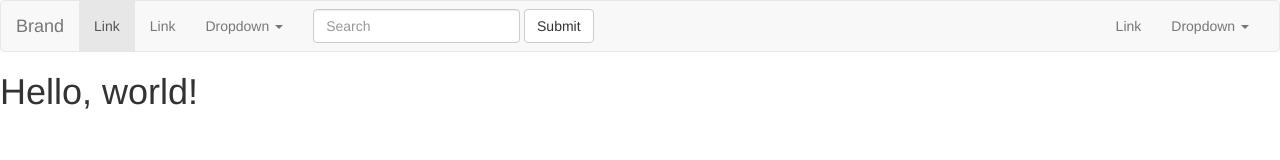
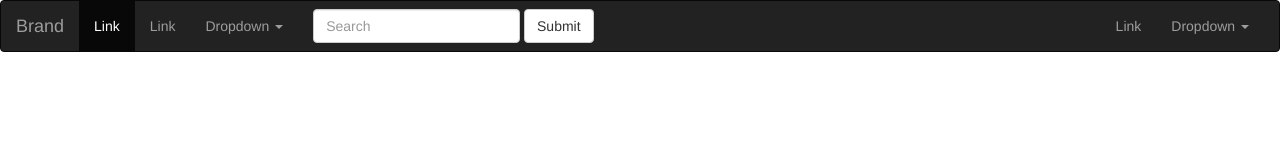
Before and after one commit to andrewatts85/houseThaiBoxing, a plain HTML site: page index.html in a window 1280 px wide. Drawn offline with nearby package versions, Linux system fonts and the light colour scheme.

Commit message:
cleaned up html

```diff
--- a/index.html
+++ b/index.html
@@ -20,7 +20,7 @@
   </head>
   <body>
 
-    <nav class="navbar navbar-default" role="navigation">
+    <nav class="navbar navbar-inverse" role="navigation">
       <div class="container-fluid">
         <!-- Brand and toggle get grouped for better mobile display -->
         <div class="navbar-header">
@@ -74,15 +74,11 @@
       </div><!-- /.container-fluid -->
     </nav>
 
-    <h1>Hello, world!</h1>
-
     <!-- jQuery (necessary for Bootstrap's JavaScript plugins) -->
     <script src="https://ajax.googleapis.com/ajax/libs/jquery/1.11.1/jquery.min.js"></script>
 
     <!-- Latest compiled and minified JavaScript -->
     <script src="//maxcdn.bootstrapcdn.com/bootstrap/3.2.0/js/bootstrap.min.js"></script>
 
-    <!-- Include all compiled plugins (below), or include individual files as needed -->
-    <script src="js/bootstrap.min.js"></script>
   </body>
 </html>
```
Lines whose indentation alone changed are shown as unchanged.
